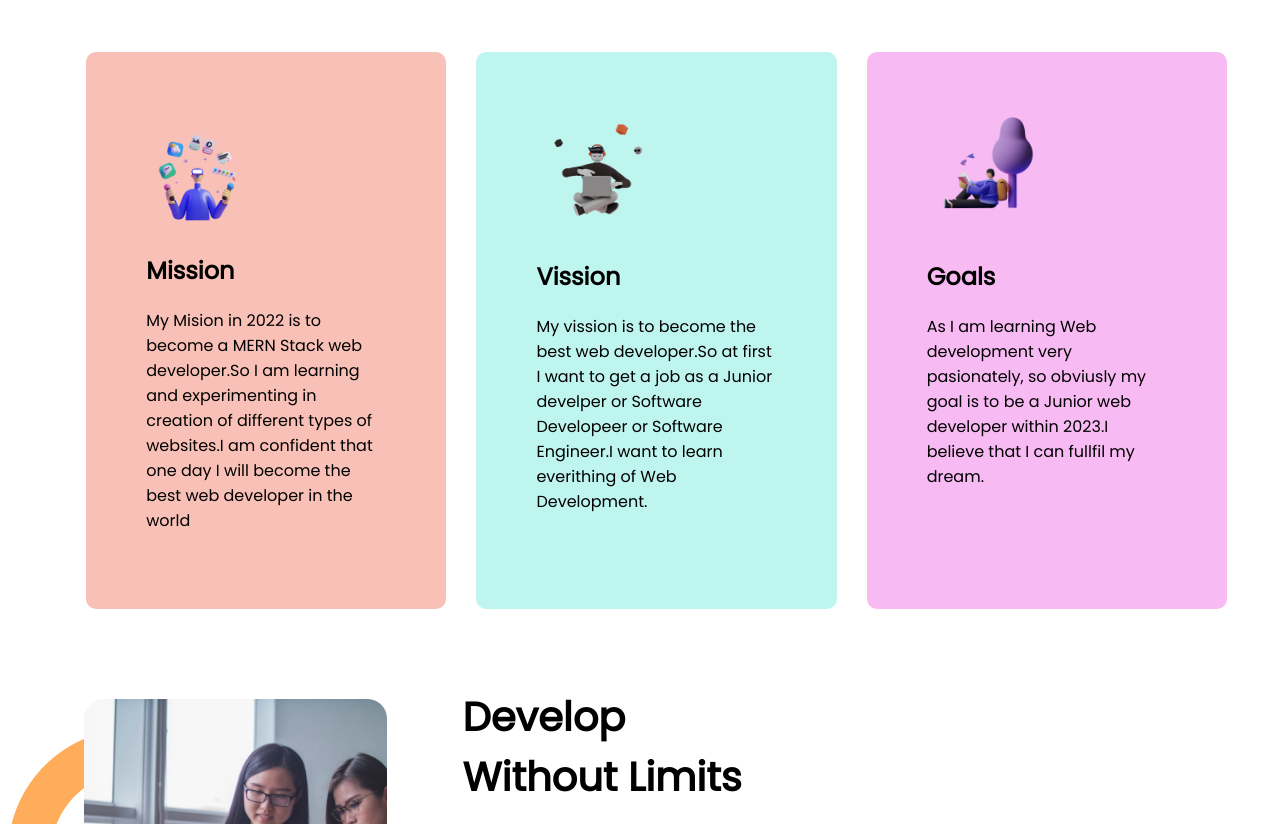
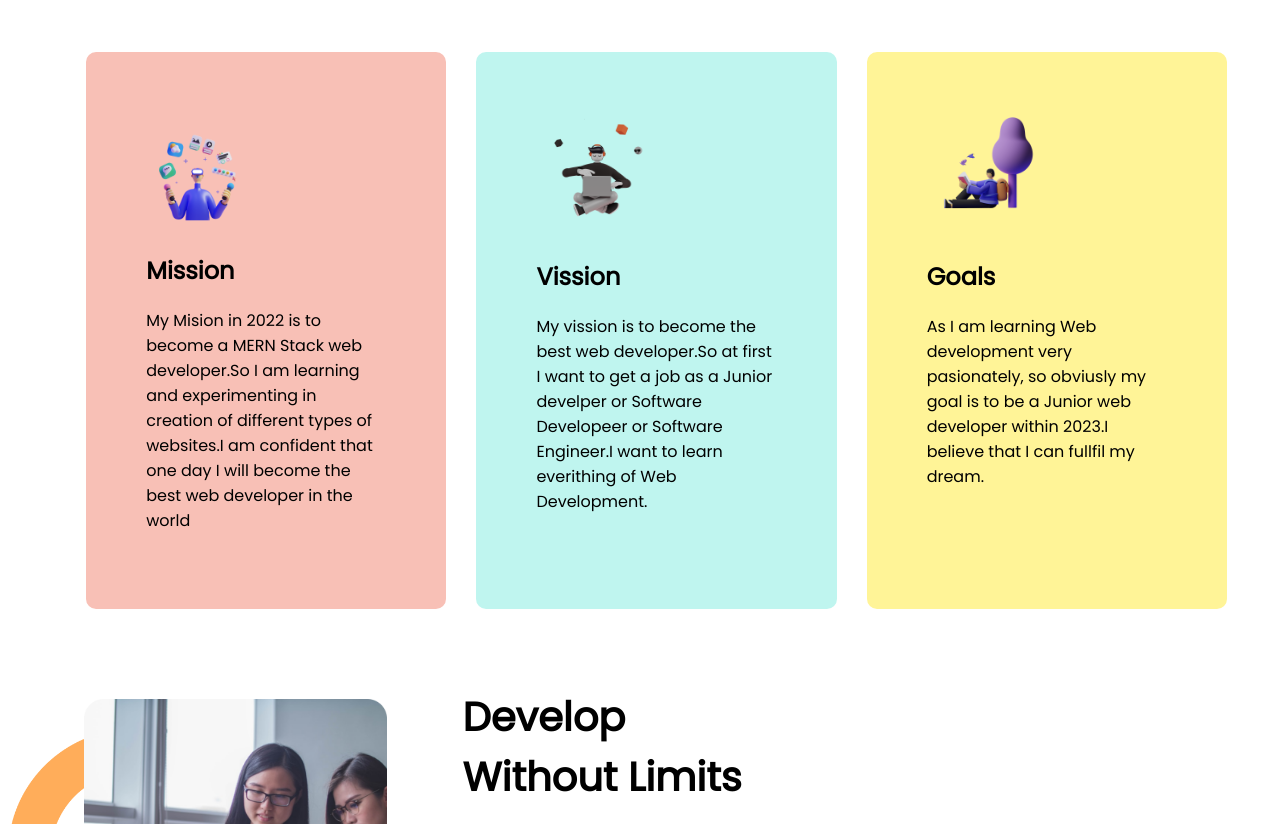
Before and after one commit to web-bilash172/my-portfolio-project, a plain HTML site: page index.html in a window 1280 px wide. Shown: the part 823-1647 px from the top of the page. Drawn offline with Linux system fonts and the light colour scheme.

Commit message:
my-last-commit

```diff
--- a/style.css
+++ b/style.css
@@ -87,7 +87,7 @@ border-radius: 25px;
 
 .goals{
 
-    background-color: rgba(248, 182, 243, 0.945);
+    background-color: rgba(255, 244, 145, 0.945);
     width: 20%;
     padding: 5%;
     border: 15px solid white;
```
